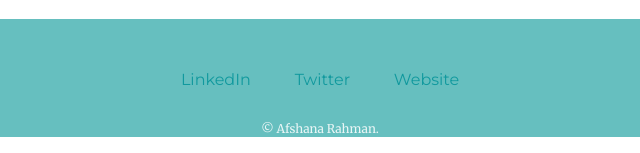
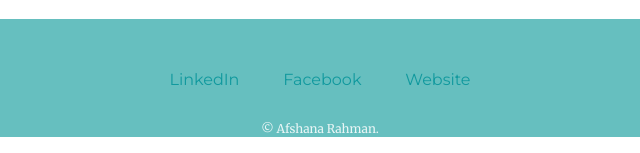
Before and after one commit to ARahmanIsha/MyProtfolio, a plain HTML site: page index.html in a window 1280 px wide. Shown: the part 2569-2722 px from the top of the page, 320-960 px from the left. Drawn offline with Linux system fonts and the light colour scheme.

Commit message:
Update index.html

```diff
--- a/index.html
+++ b/index.html
@@ -49,9 +49,9 @@
 
 
     <div class="bottom-container">
-      <a class="footer-link" href="https://www.linkedin.com/in/afshana-rahman-79236a194//">LinkedIn</a>
-      <a class="footer-link" href="https://twitter.com/">Twitter</a>
-      <a class="footer-link" href="https://www.appbrewery.co/">Website</a>
+      <a class="footer-link" href="https://www.linkedin.com/in/afshana-rahman-79236a194">LinkedIn</a>
+      <a class="footer-link" href="https://www.facebook.com/isharahman1091">Facebook</a>
+      <a class="footer-link" href="https://sdl.gpos.xyz/">Website</a>
       <p class="copywrite">© Afshana Rahman.</p>
     </div>
 
```
